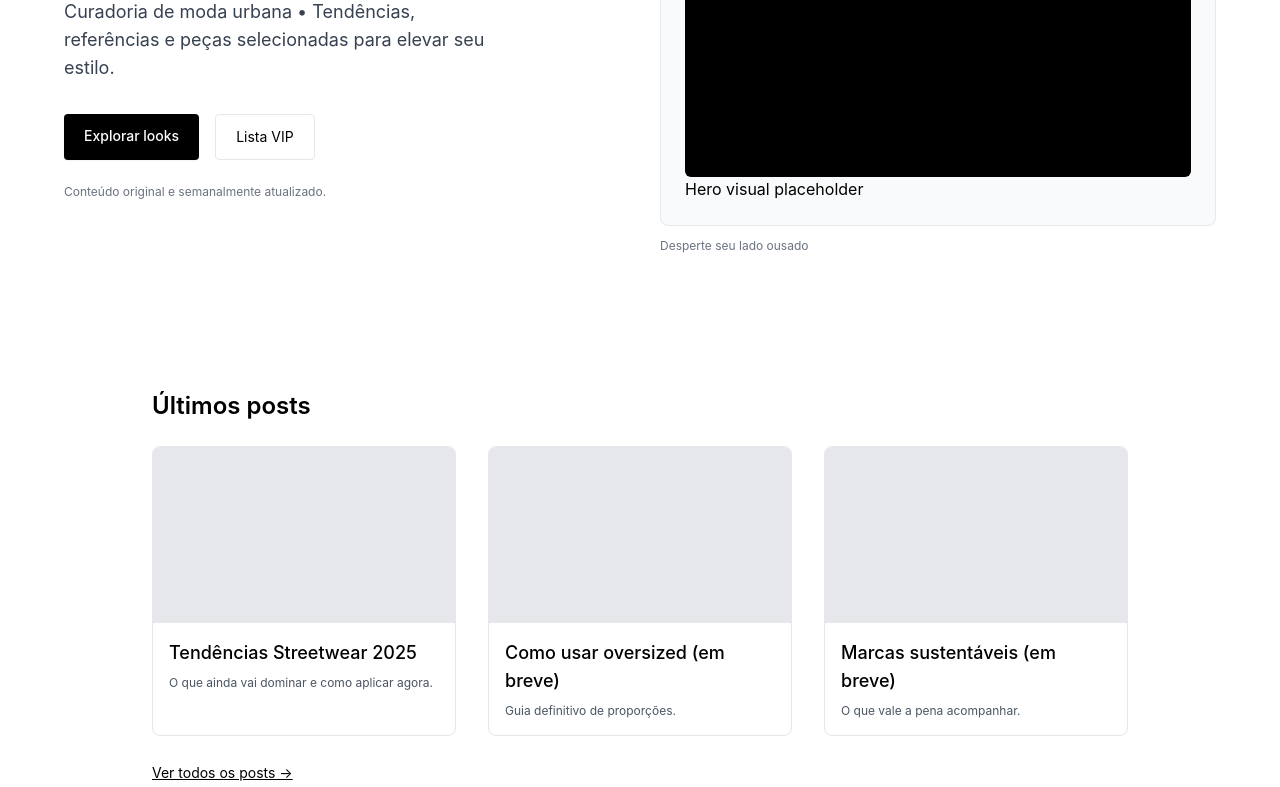
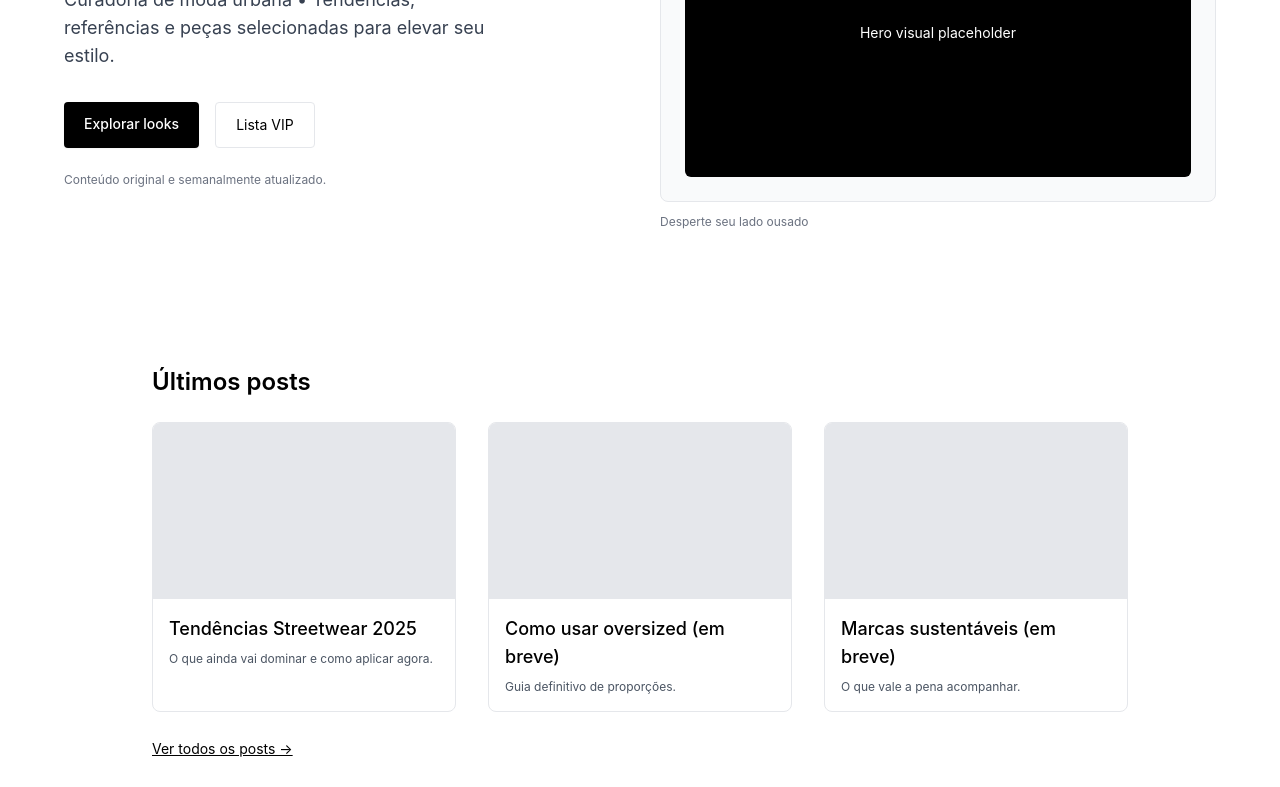
Before and after one commit to BeLikeUsStore/BeLikeUsSite, a plain HTML site: page index.html in a window 1280 px wide. Shown: the part 313-1100 px from the top of the page. Drawn offline with nearby package versions, Linux system fonts and the light colour scheme.

Commit message:
hero nova

```diff
--- a/index.html
+++ b/index.html
@@ -132,14 +132,15 @@
       <p class="mt-6 text-xs text-gray-500 max-w-md">Conteúdo original e semanalmente atualizado.</p>
     </div>
 
-    <div>
-      <div class="border rounded-lg p-6 bg-gray-50">
-        <div class="h-72 w-full bg-black flex items-center justify-center text-white text-sm rounded-md" aria-label="Imagem principal do editorial da Be Like Us"></div>
-          Hero visual placeholder
-        </div>
-        <p class="mt-3 text-xs text-gray-500">Desperte seu lado ousado</p>
-      </div>
+   <div>
+  <div class="border rounded-lg p-6 bg-gray-50">
+    <div class="h-72 w-full bg-black flex items-center justify-center text-white text-sm rounded-md">
+      Hero visual placeholder
     </div>
+  </div>
+  <p class="mt-3 text-xs text-gray-500">Desperte seu lado ousado</p>
+</div>
+
   </section>
 
   <!-- ÚLTIMOS POSTS -->
```
